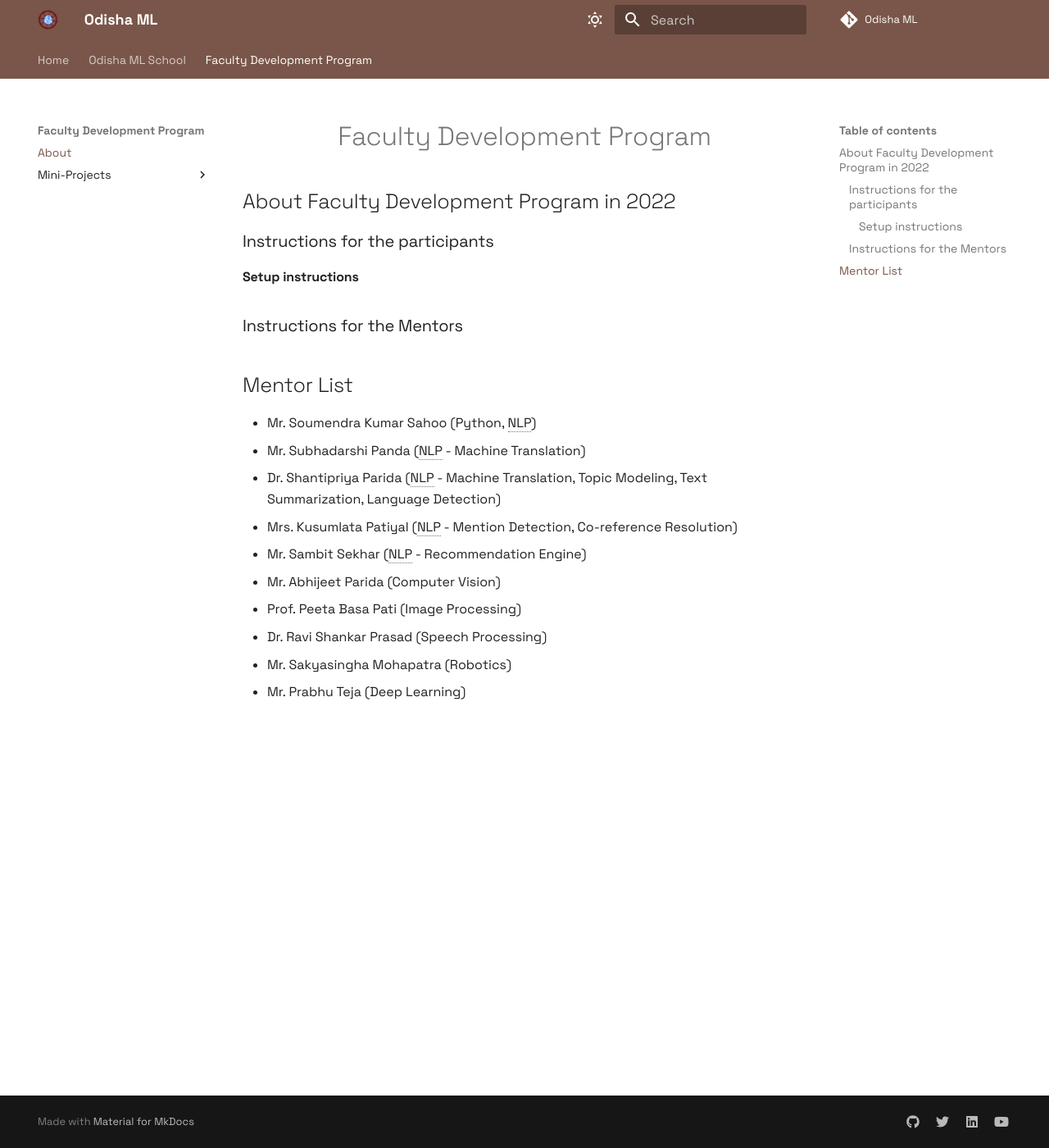
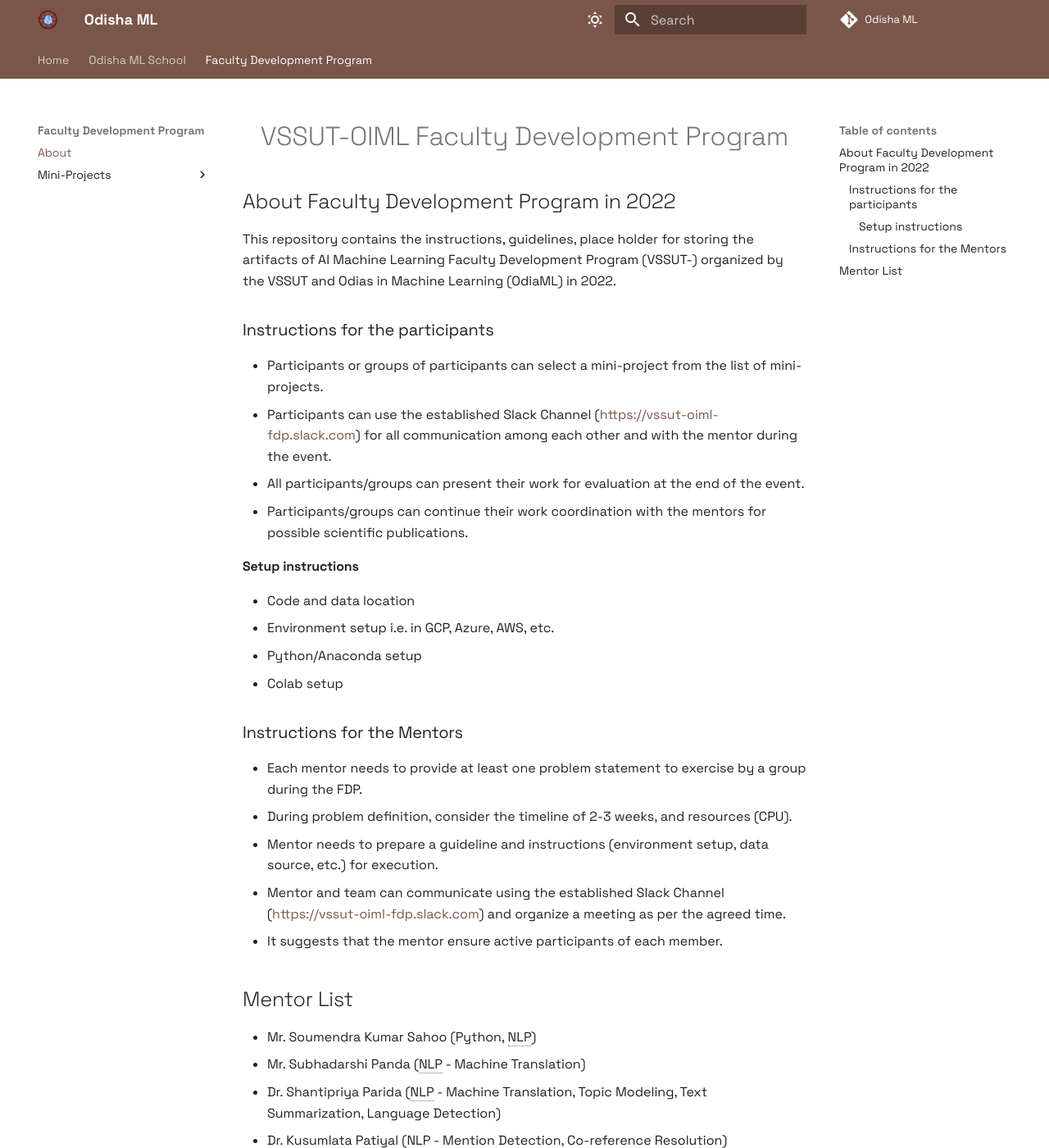
Before and after one commit to OdiaNLP/odianlp.github.io, an MkDocs documentation site: the page built from docs/FDP.md, in a window 1280 px wide and 1400 px high. Shown: the whole window at 82% size. Built offline with MkDocs 1.6.1 and Material for MkDocs 9.7.7, drawn with Linux system fonts in a browser that asks for light colours; comment, search, counter and statistics services are not loaded.

Commit message:
Update FDP.md

```diff
--- a/docs/FDP.md
+++ b/docs/FDP.md
@@ -1,23 +1,36 @@
-<h1 align="center"> Faculty Development Program</h1>
+<h1 align="center"> VSSUT-OIML Faculty Development Program</h1>
 
 ## About Faculty Development Program in 2022
+
+This repository contains the instructions, guidelines, place holder for storing the artifacts of AI Machine Learning Faculty Development Program (VSSUT-) organized by the VSSUT and Odias in Machine Learning (OdiaML) in 2022.
 
 
 ### Instructions for the participants
 
+* Participants or groups of participants can select a mini-project from the list of mini-projects.
+* Participants can use the established Slack Channel (https://vssut-oiml-fdp.slack.com) for all communication among each other and with the mentor during the event.
+* All participants/groups can present their work for evaluation at the end of the event.
+* Participants/groups can continue their work coordination with the mentors for possible scientific publications.
+
 #### Setup instructions
 
+* Code and data location
+* Environment setup i.e. in GCP, Azure, AWS, etc.
+* Python/Anaconda setup
+* Colab setup
 
 ### Instructions for the Mentors
+* Each mentor needs to provide at least one problem statement to exercise by a group during the FDP.
+* During problem definition, consider the timeline of 2-3 weeks, and resources (CPU).
+* Mentor needs to prepare a guideline and instructions (environment setup, data source, etc.) for execution.
+* Mentor and team can communicate using the established Slack Channel (https://vssut-oiml-fdp.slack.com) and organize a meeting as per the agreed time.
+* It suggests that the mentor ensure active participants of each member.
 
 ## Mentor List
 * Mr. Soumendra Kumar Sahoo (Python, NLP)
 * Mr. Subhadarshi Panda (NLP - Machine Translation)
 * Dr. Shantipriya Parida (NLP - Machine Translation, Topic Modeling, Text Summarization, Language Detection)
-* Mrs. Kusumlata Patiyal (NLP - Mention Detection, Co-reference Resolution)
+* Dr. Kusumlata Patiyal (NLP - Mention Detection, Co-reference Resolution)
 * Mr. Sambit Sekhar (NLP - Recommendation Engine)
-* Mr.  Abhijeet Parida (Computer Vision)
-* Prof. Peeta Basa Pati (Image Processing)
+* Mr. Abhijeet Parida (Computer Vision)
 * Dr. Ravi Shankar Prasad (Speech Processing)
-* Mr. Sakyasingha Mohapatra (Robotics)
-* Mr. Prabhu Teja (Deep Learning)
```
